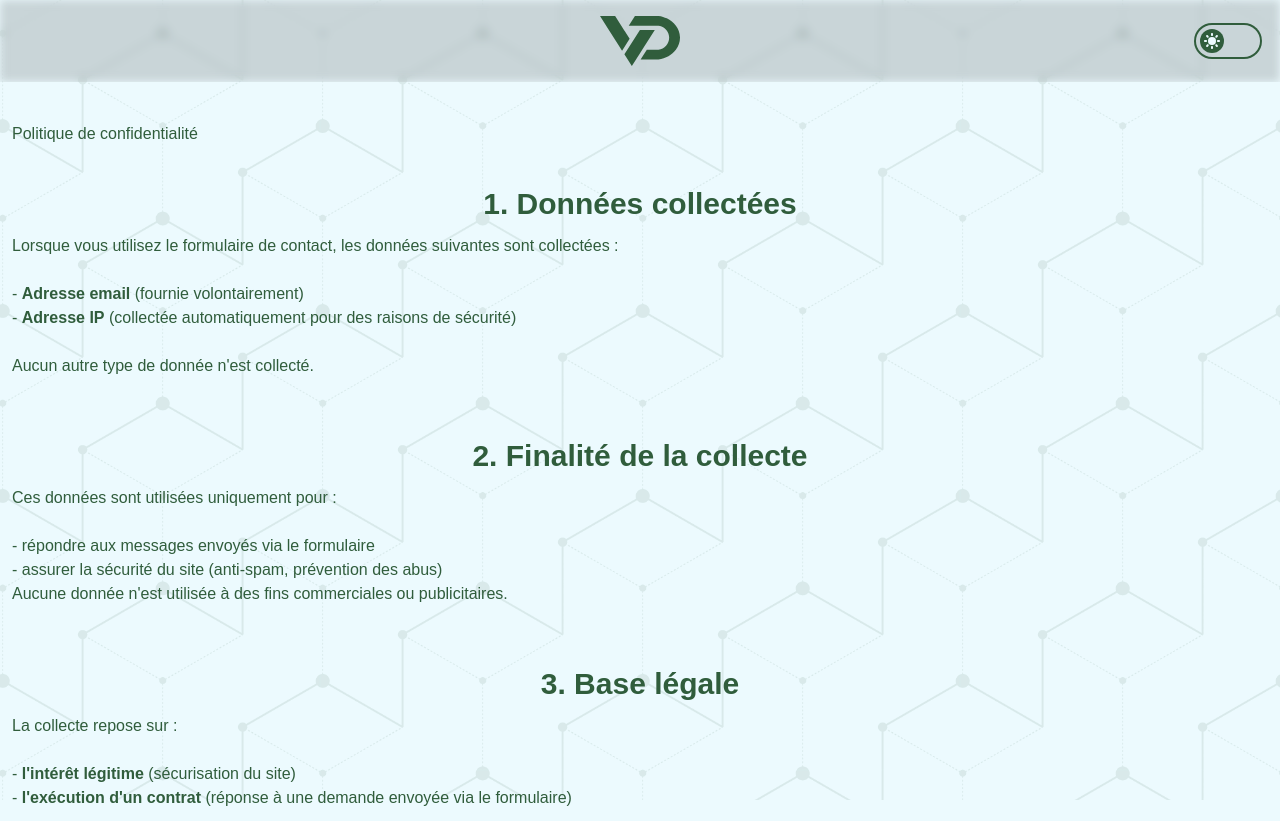
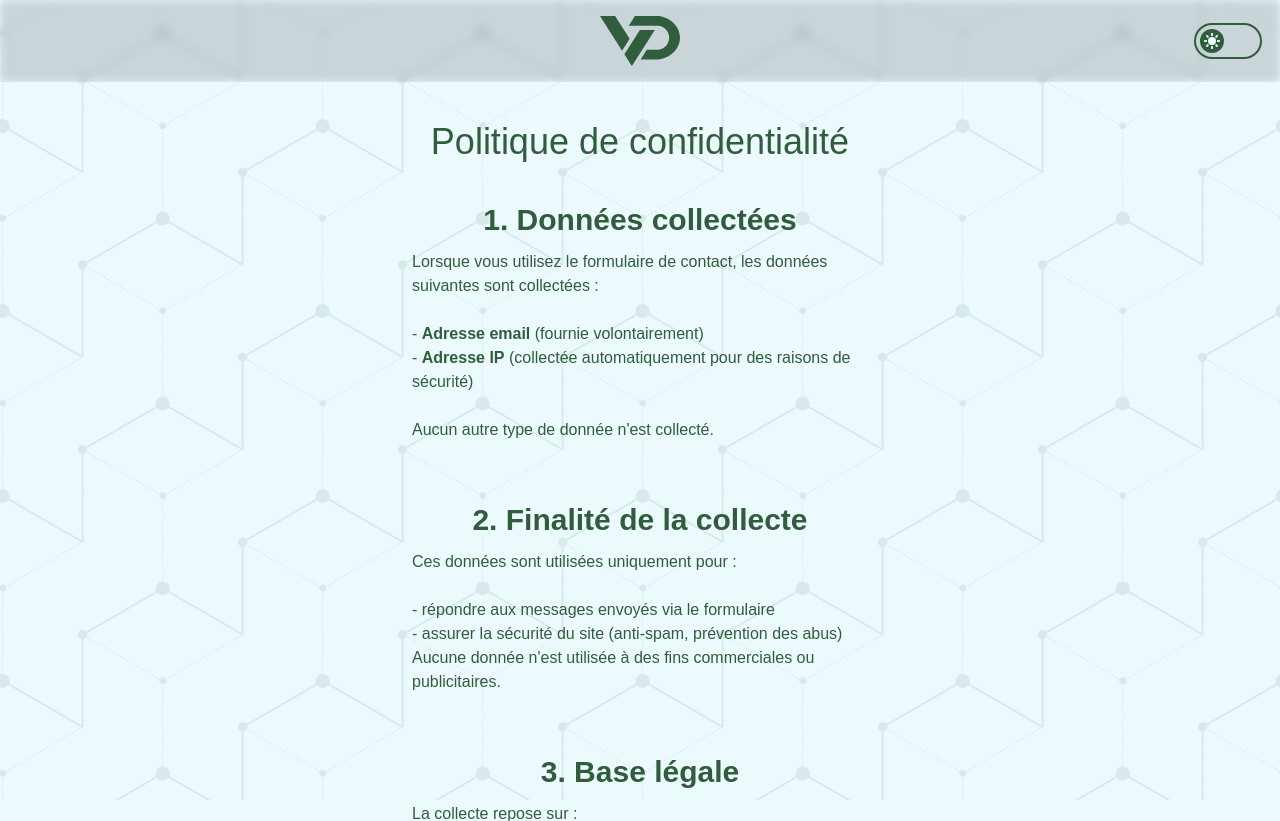
Before and after one commit to VinylTheHooligan/vertex-digital, a Next.js app: page /privacy in a window 1280 px wide. Shown: the top 821 px of the page. Built offline with nearby package versions, Linux system fonts and the light colour scheme.

Commit message:
correction: Improved display of legal and privacy information + fix to deploy.yml: removal of touch dev.db

```diff
--- a/src/app/legal/page.tsx
+++ b/src/app/legal/page.tsx
@@ -7,8 +7,8 @@ export default function Legal() {
         <>
             <Header />
             <main className="flex flex-col gap-10 mx-3 mb-10">
-                <h1>Mentions légales</h1>
-                <div className="flex flex-col gap-15">
+                <h1 className="text-4xl text-center">Mentions légales</h1>
+                <div className="flex flex-col gap-15 sm:mx-10 md:mx-20 lg:mx-40 xl:mx-100">
                     <section>
                         <h2 className="mb-3">1. Éditeur du site</h2>
                         <p>
@@ -24,8 +24,10 @@ export default function Legal() {
                         <h2 className="mb-3">2. Hébergement</h2>
                         <p>
                             Le site est hébergé par : <br/>
-                            OVH SAS <br/>
-                            2 rue Kellermann - 59100 Roubaix - France <br/>
+                            Hetzner Online GmbH <br/>
+                            Industriestr. 25 <br/>
+                            91710 Gunzenhausen <br/>
+                            Germany
                         </p>
                     </section>
                     <section>
--- a/src/app/privacy/page.tsx
+++ b/src/app/privacy/page.tsx
@@ -7,8 +7,8 @@ export default function Privacy() {
         <>
             <Header />
             <main className="flex flex-col gap-10 mx-3 mb-10">
-                <h1>Politique de confidentialité</h1>
-                <div className="flex flex-col gap-15">
+                <h1 className="text-4xl text-center">Politique de confidentialité</h1>
+                <div className="flex flex-col gap-15 sm:mx-10 md:mx-20 lg:mx-40 xl:mx-100">
                     <section>
                         <h2 className="mb-3">1. Données collectées</h2>
                         <p>
@@ -57,7 +57,7 @@ export default function Privacy() {
                             Les données sont accessibles uniquement à :<br/><br/>
 
                             - l&apos;<b>éditeur du site</b> (William Salembien)<br/>
-                            - l&apos;hébergeur (OVH) en cas de nécessité technique ou judiciaire<br/><br/>
+                            - l&apos;hébergeur (Hetzner) en cas de nécessité technique ou judiciaire<br/><br/>
 
                             Aucune donnée n&apos;est vendue, cédée ou transférée à des tiers.
                         </p>
```
